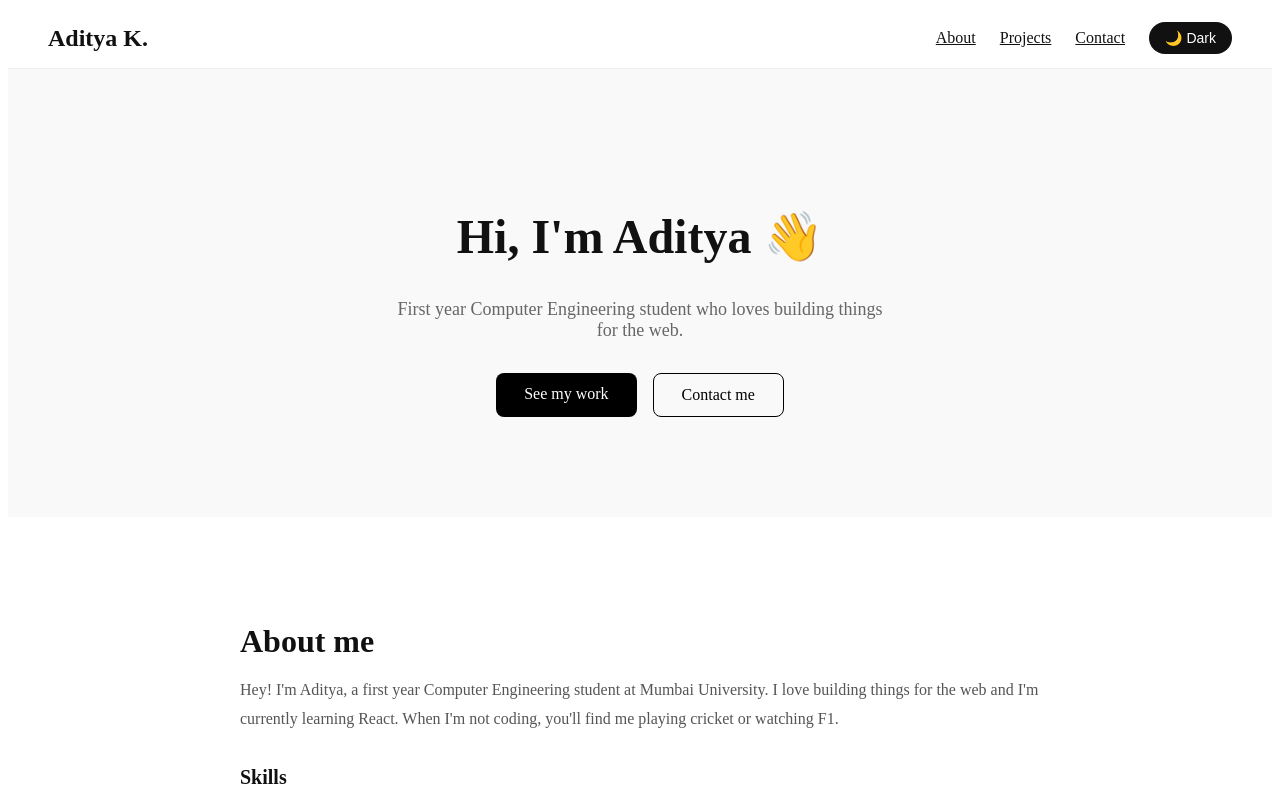
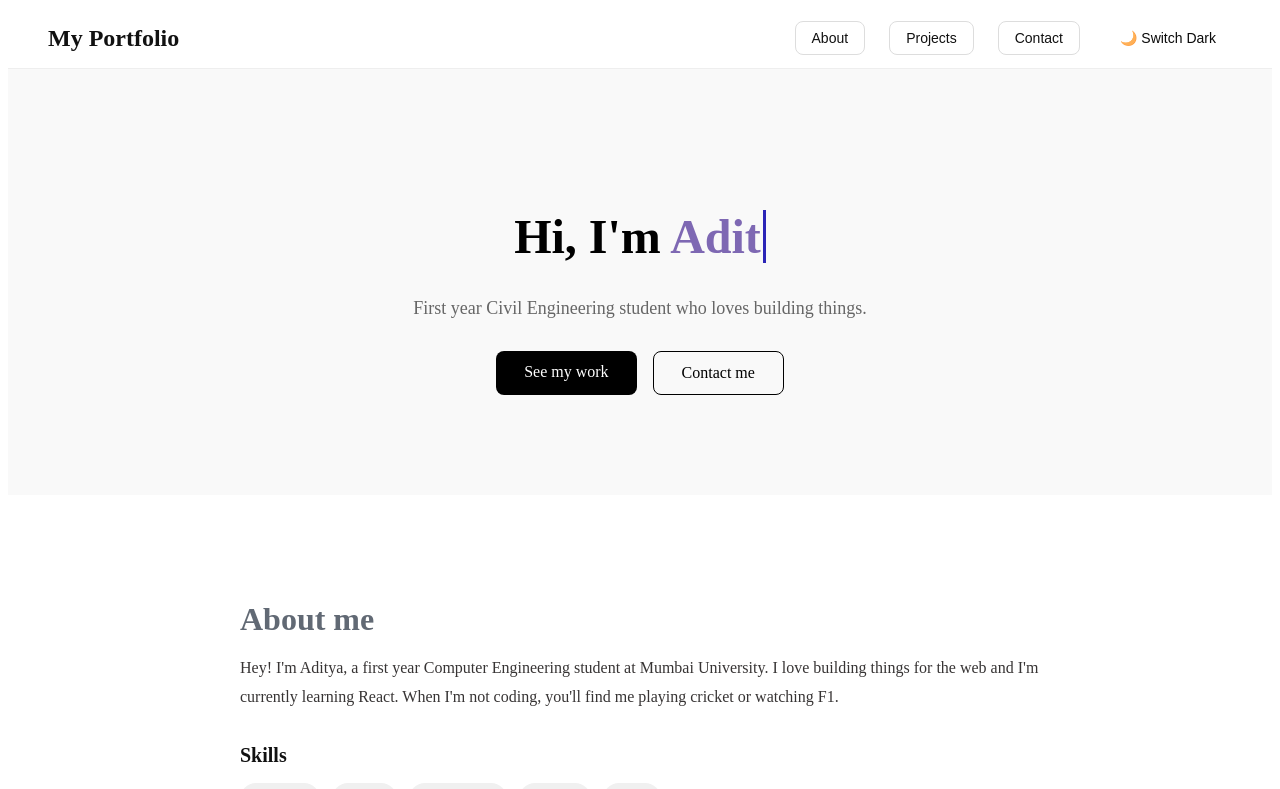
Before and after one commit to Aditya-Kiran7/my-portfolio, a React (Vite) app: page / in a window 1280 px wide. Shown: the top 789 px of the page. Built offline with nearby package versions, Linux system fonts and the light colour scheme.

Commit message:
added gradients, other animations

```diff
--- a/src/App.jsx
+++ b/src/App.jsx
@@ -9,11 +9,12 @@ import './styles.css'
 function App() {
   const [isDark, setIsDark] = useState(false)
   return (
-    <div style={{
-      backgroundColor: isDark ? '#111' : '#fff',
-      color: isDark ? '#fff' : '#111',
-      minHeight: '100vh',
-    }}>
+     <div style={{
+  backgroundColor: isDark ? '#111' : '#fff',
+  color: isDark ? '#fff' : '#111',
+  minHeight: '100vh',
+  transition: 'background-color 0.3s ease, color 0.3s ease',
+}}>
       <Navbar isDark={isDark} setIsDark={setIsDark} />
       <Hero isDark={isDark} />
       <About isDark={isDark} />
--- a/src/components/About.jsx
+++ b/src/components/About.jsx
@@ -5,8 +5,8 @@ function About({ isDark }) {
       maxWidth: '800px',
       margin: '0 auto',
     }}>
-      <h2 style={{ fontSize: '32px', marginBottom: '16px', color: isDark ? '#fff' : '#111' }}>About me</h2>
-      <p style={{ fontSize: '16px', color: isDark ? '#aaa' : '#555', lineHeight: '1.8', marginBottom: '32px' }}>
+      <h2 style={{ fontSize: '32px', marginBottom: '16px', color: isDark ? '#fff' : '#616974ff', }}>About me</h2>
+      <p style={{ fontSize: '16px', color: isDark ? '#aaa' : '#373434ff', lineHeight: '1.8', marginBottom: '32px' }}>
         Hey! I'm Aditya, a first year Computer Engineering student at Mumbai University.
         I love building things for the web and I'm currently learning React.
         When I'm not coding, you'll find me playing cricket or watching F1.
@@ -15,7 +15,7 @@ function About({ isDark }) {
       <div style={{ display: 'flex', flexWrap: 'wrap', gap: '12px' }}>
         {['HTML', 'CSS', 'JavaScript', 'React', 'Git'].map((skill) => (
           <span key={skill} style={{
-            backgroundColor: isDark ? '#222' : '#f0f0f0',
+            backgroundColor: isDark ? '#69697fff' : '#f0f0f0',
             color: isDark ? '#fff' : '#111',
             padding: '8px 20px',
             borderRadius: '999px',
--- a/src/components/Contact.jsx
+++ b/src/components/Contact.jsx
@@ -5,7 +5,7 @@ function Contact({ isDark }) {
       maxWidth: '800px',
       margin: '0 auto',
     }}>
-      <h2 style={{ fontSize: '32px', marginBottom: '8px', color: isDark ? '#fff' : '#111' }}>Contact me</h2>
+      <h2 style={{ fontSize: '32px', marginBottom: '8px', color: isDark ? '#fff' : '#111',}}>Contact me</h2>
       <p style={{ color: isDark ? '#aaa' : '#666', marginBottom: '32px' }}>
         Feel free to reach out for collaborations or just a chat!
       </p>
--- a/src/components/Hero.jsx
+++ b/src/components/Hero.jsx
@@ -1,29 +1,66 @@
+import { useState, useEffect } from 'react'
+
 function Hero({ isDark }) {
+  const [displayText, setDisplayText] = useState('')
+  const [isDeleting, setIsDeleting] = useState(false)
+  const fullText = 'Aditya'
+
+  useEffect(() => {
+    const timeout = setTimeout(() => {
+      if (!isDeleting) {
+        // typing
+        if (displayText.length < fullText.length) {
+          setDisplayText(fullText.slice(0, displayText.length + 1))
+        } else {
+          // finished typing, wait then start deleting
+          setTimeout(() => setIsDeleting(true), 1000)
+        }
+      } else {
+        // deleting
+        if (displayText.length > 0) {
+          setDisplayText(fullText.slice(0, displayText.length - 1))
+        } else {
+          // finished deleting, start typing again
+          setIsDeleting(false)
+        }
+      }
+    }, isDeleting ? 80 : 150)
+
+    return () => clearTimeout(timeout)
+  }, [displayText, isDeleting])
+
   return (
-    <section style={{
+    <section  style={{
       display: 'flex',
       flexDirection: 'column',
       alignItems: 'center',
       justifyContent: 'center',
       textAlign: 'center',
       padding: '100px 20px',
-      backgroundColor: isDark ? '#111' : '#f9f9f9',
+      backgroundColor: isDark ? '#000000' : '#f9f9f9',
+
     }}>
-      <h1 style={{ fontSize: '48px', marginBottom: '16px', color: isDark ? '#fff' : '#111' }}>
-        Hi, I'm Aditya 👋
+      <h1 style={{ fontSize: '48px', marginBottom: '16px', color: isDark ? '#f9f9f9' : '#000000' }}>
+        Hi, I'm{' '}
+        <span style={{ color: '#7e68b3ff' }}>{displayText}</span>
+        <span style={{
+          borderRight: '3px solid #2c25b7ff',
+          marginLeft: '2px',
+          animation: 'blink 0.7s step-end infinite',
+        }}></span>
       </h1>
       <p style={{ fontSize: '18px', color: isDark ? '#aaa' : '#666', maxWidth: '500px', marginBottom: '32px' }}>
-        First year Computer Engineering student who loves building things for the web.
+        First year Civil Engineering student who loves building things.
       </p>
       <div style={{ display: 'flex', gap: '16px' }}>
-        <a href="#projects" style={{
+        <a href="#projects" className="hero"style={{
           backgroundColor: isDark ? '#fff' : 'black',
           color: isDark ? '#111' : 'white',
           padding: '12px 28px',
           borderRadius: '8px',
           textDecoration: 'none',
         }}>See my work</a>
-        <a href="#contact" style={{
+        <a href="#contact" className="hero"style={{
           border: `1px solid ${isDark ? '#fff' : 'black'}`,
           padding: '12px 28px',
           borderRadius: '8px',
--- a/src/components/Navbar.jsx
+++ b/src/components/Navbar.jsx
@@ -10,17 +10,48 @@ function Navbar({ isDark, setIsDark }) {
       position: 'sticky',
       top: 0,
       backgroundColor: isDark ? '#111' : 'white',
+
     }}>
-      <h2 style={{ color: isDark ? '#fff' : '#111' }}>Aditya K.</h2>
+      <h2  onClick={() => window.scrollTo({ top: 0, behavior: 'smooth' })} style={{ color: isDark ? '#fff' : '#111' }} >My Portfolio</h2>
       <div style={{ display: 'flex', gap: '24px', alignItems: 'center' }}>
-        <a href="#about" style={{ color: isDark ? '#ccc' : '#111' }}>About</a>
-        <a href="#projects" style={{ color: isDark ? '#ccc' : '#111' }}>Projects</a>
-        <a href="#contact" style={{ color: isDark ? '#ccc' : '#111' }}>Contact</a>
-        <button
+
+  <button class="nav" onClick={() => document.getElementById('about').scrollIntoView({ behavior: 'smooth' })} style={{
+  color: isDark ? '#ccc' : '#111',
+  padding: '8px 16px',
+  borderRadius: '8px',
+  border: `1px solid ${isDark ? '#555' : '#ddd'}`,
+  backgroundColor: 'transparent',
+  fontSize: '14px',
+  cursor: 'pointer',
+}}>About</button>
+
+<button onClick={() => document.getElementById('projects').scrollIntoView({ behavior: 'smooth' })} class="nav" style={{
+  color: isDark ? '#ccc' : '#111',
+  padding: '8px 16px',
+  borderRadius: '8px',
+  border: `1px solid ${isDark ? '#555' : '#ddd'}`,
+  backgroundColor: 'transparent',
+  fontSize: '14px',
+  cursor: 'pointer',
+}}>Projects</button>
+
+<button onClick={() => document.getElementById('contact').scrollIntoView({ behavior: 'smooth' })} class="nav" style={{
+  color: isDark ? '#ccc' : '#111',
+  padding: '8px 16px',
+  borderRadius: '8px',
+  border: `1px solid ${isDark ? '#555' : '#ddd'}`,
+  backgroundColor: 'transparent',
+  fontSize: '14px',
+  cursor: 'pointer',
+}}>Contact</button>
+        <button class="navbar-switch-gradient"
           onClick={() => setIsDark(!isDark)}
+
           style={{
-            backgroundColor: isDark ? '#fff' : '#111',
-            color: isDark ? '#111' : '#fff',
+
+            backgroundColor: isDark ? 'rgba(0,0,0,0.3)' : 'rgba(255,255,255,0.3)',
+backdropFilter: 'blur(10px)',
+            color: isDark ? 'rgba(112, 104, 104, 1)' : '#0b0b0bff',
             border: 'none',
             padding: '8px 16px',
             borderRadius: '999px',
@@ -28,7 +59,7 @@ function Navbar({ isDark, setIsDark }) {
             fontSize: '14px',
           }}
         >
-          {isDark ? '☀️ Light' : '🌙 Dark'}
+          {isDark ? '☀️ Switch Light' : '🌙 Switch Dark'}
         </button>
       </div>
     </nav>
--- a/src/components/ProjectCard.jsx
+++ b/src/components/ProjectCard.jsx
@@ -5,6 +5,7 @@ function ProjectCard({ title, description, tech, isDark }) {
       borderRadius: '12px',
       padding: '24px',
       backgroundColor: isDark ? '#1a1a1a' : 'white',
+      transition: 'background-color 0.6s ease',
     }}>
       <h3 style={{ fontSize: '20px', marginBottom: '8px', color: isDark ? '#fff' : '#111' }}>{title}</h3>
       <p style={{ color: isDark ? '#aaa' : '#666', fontSize: '14px', lineHeight: '1.6', marginBottom: '16px' }}>{description}</p>
--- a/src/components/Projects.jsx
+++ b/src/components/Projects.jsx
@@ -23,6 +23,7 @@ function Projects({ isDark }) {
     <section id="projects" style={{
       padding: '80px 40px',
       backgroundColor: isDark ? '#111' : '#f9f9f9',
+
     }}>
       <div style={{ maxWidth: '800px', margin: '0 auto' }}>
         <h2 style={{ fontSize: '32px', marginBottom: '32px', color: isDark ? '#fff' : '#111' }}>Projects</h2>
--- a/src/styles.css
+++ b/src/styles.css
@@ -2,7 +2,27 @@
   transition: transform 0.2s ease, box-shadow 0.2s ease;
   cursor: pointer;
 }
+.nav{
+  transition: transform 0.2s ease, box-shadow 0.2s ease;
+  cursor: pointer;
+}
+.nav:hover{
+  transform : translateY(-2px);
+  box-shadow: 0 12px 24px rgba(57, 120, 220, 0.1);
+}
 
+.nav-switch:hover {
+  border-color: #ecebff;
+  color: #6c63ff;
+}
+.hero{
+  transition: transform 0.2s ease, box-shadow 0.2s ease;
+  cursor: pointer;
+}
+.hero:hover{
+  transform : translateY(-5px);
+  box-shadow: 0 12px 24px rgba(36, 40, 154, 0.1);
+}
 .project-card:hover {
   transform: translateY(-6px);
   box-shadow: 0 12px 24px rgba(36, 40, 154, 0.1);
@@ -18,3 +38,21 @@
   opacity: 0.6;
   transition: opacity 0.2s ease;
 }
+* {
+  transition: background-color 0.6s ease, color 0.35s ease, border-color 0.3s ease;
+}
+@keyframes blink {
+
+  0%, 100% { opacity: 1; }
+  50% { opacity: 0; }
+}
+@keyframes colorCycle {
+  0%   { filter: hue-rotate(0deg); }
+  100% { filter: hue-rotate(360deg); }
+}
+
+.navbar-switch-gradient {
+  animation: colorCycle var(--grad-speed, 2s) linear infinite;
+  transition: transform 0.2s ease, box-shadow 0.2s ease;
+  cursor: pointer;
+}
```
